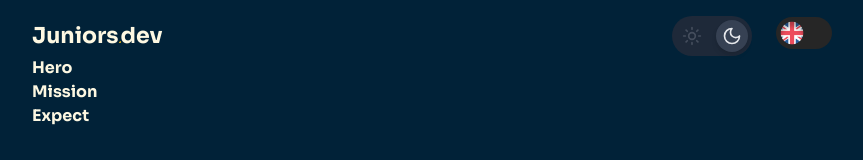
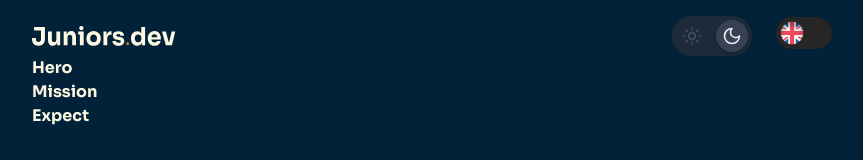
Before and after one commit to Juniors-Dev/Juniors.dev, a React (Vite) app: page / in a window 1280 px wide. Both pictures are taken after a click on the label 920 px from the left and 36 px from the top of the page. Shown: the top 160 px of the page, without its empty margins (208-1071 px from the left). Built offline with nearby package versions, Linux system fonts and the light colour scheme.

Commit message:
style: properly handle logo light/dark SVG

```diff
--- a/src/components/ui/Header.jsx
+++ b/src/components/ui/Header.jsx
@@ -5,11 +5,16 @@ function Header() {
   return (
     <header className="grid grid-cols-5 xs:grid-cols-8 sm:grid-cols-10">
       <div className="col-span-3 self-center xs:col-span-4">
-        <h5 className="text-h5">
-          Juniors
-          <img src="src/assets/ducky1.svg" className="w-0.5 inline align-baseline" />
-          dev
-        </h5>
+        <img
+          src="/src/assets/SVG-logo-lightmode.svg"
+          className="block dark:hidden max-w-36"
+          alt="Juniors.dev logo. The dot in the logo is an image of a tiny yellow rubber duck."
+        />
+        <img
+          src="/src/assets/SVG-logo-darkmode.svg"
+          className="hidden dark:block max-w-36"
+          alt="Juniors.dev logo. The dot in the logo is an image of a tiny yellow rubber duck."
+        />
       </div>
       <div className="pr-8 col-start-4 xs:col-start-7 sm:col-start-9 sm:justify-self-end sm:p-0">
         <ThemeToggle />
```
